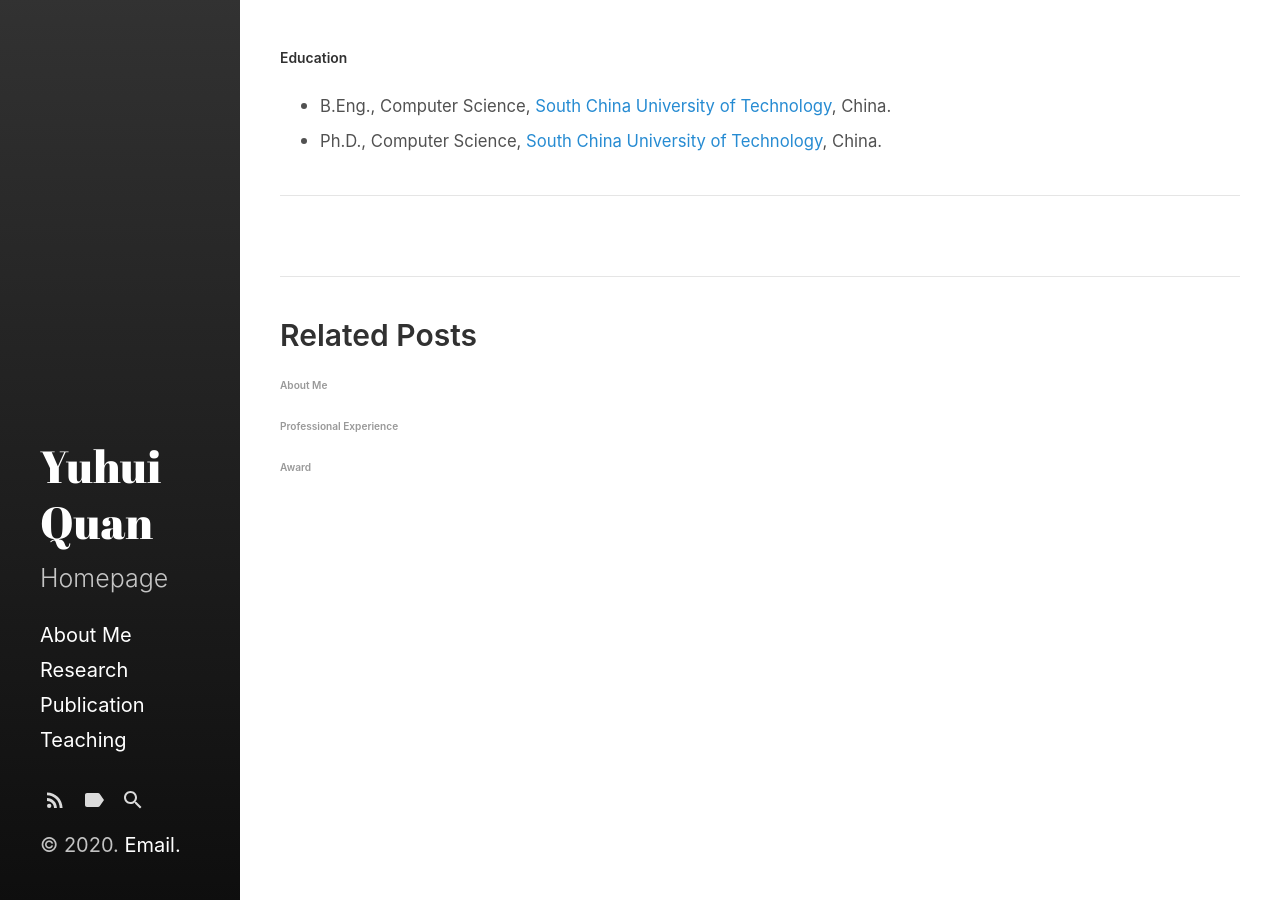
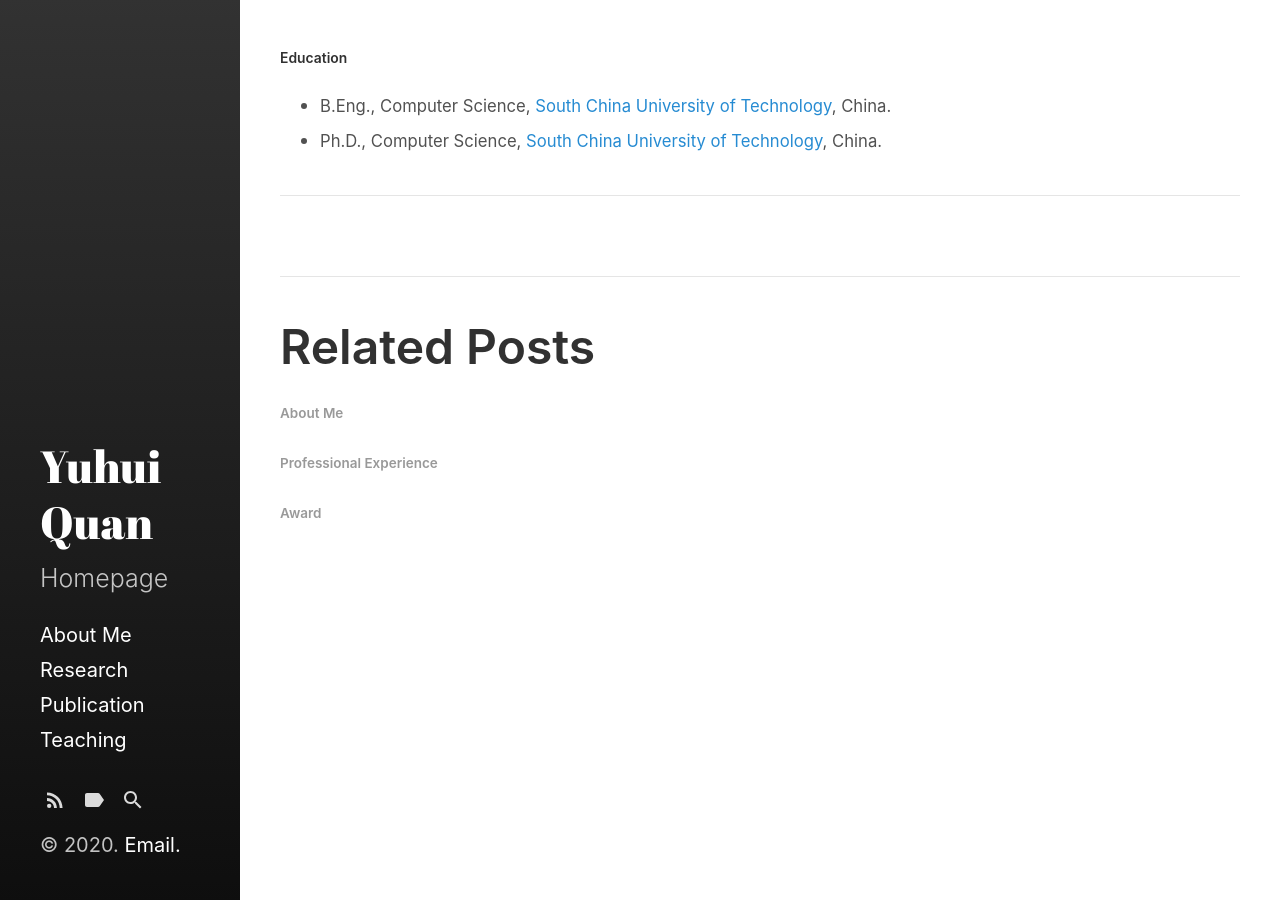
Before and after one commit to Dofboom/Dofboom.github.io, a Jekyll site: the page built from _posts/2020-5-30-education.md, in a window 1280 px wide. Built offline with Jekyll 4.4.1, drawn with Linux system fonts in a browser that asks for light colours.

Commit message:
Update related_posts.html

```diff
--- a/_includes/related_posts.html
+++ b/_includes/related_posts.html
@@ -1,11 +1,11 @@
 <section class="related">
-  <h2>Related Posts</h2>
+  <h2><font size=7>Related Posts</font></h2>
   <ul class="posts-list">
     {% for post in site.related_posts limit:3 %}
       <li "font-size:100%">
         <h3>
           <a href="{{ post.url | relative_url }}">
-              <font size=5> {{ post.title }}</font>
+              <font size=6> {{ post.title }}</font>
           </a>
         </h3>
       </li>
```
